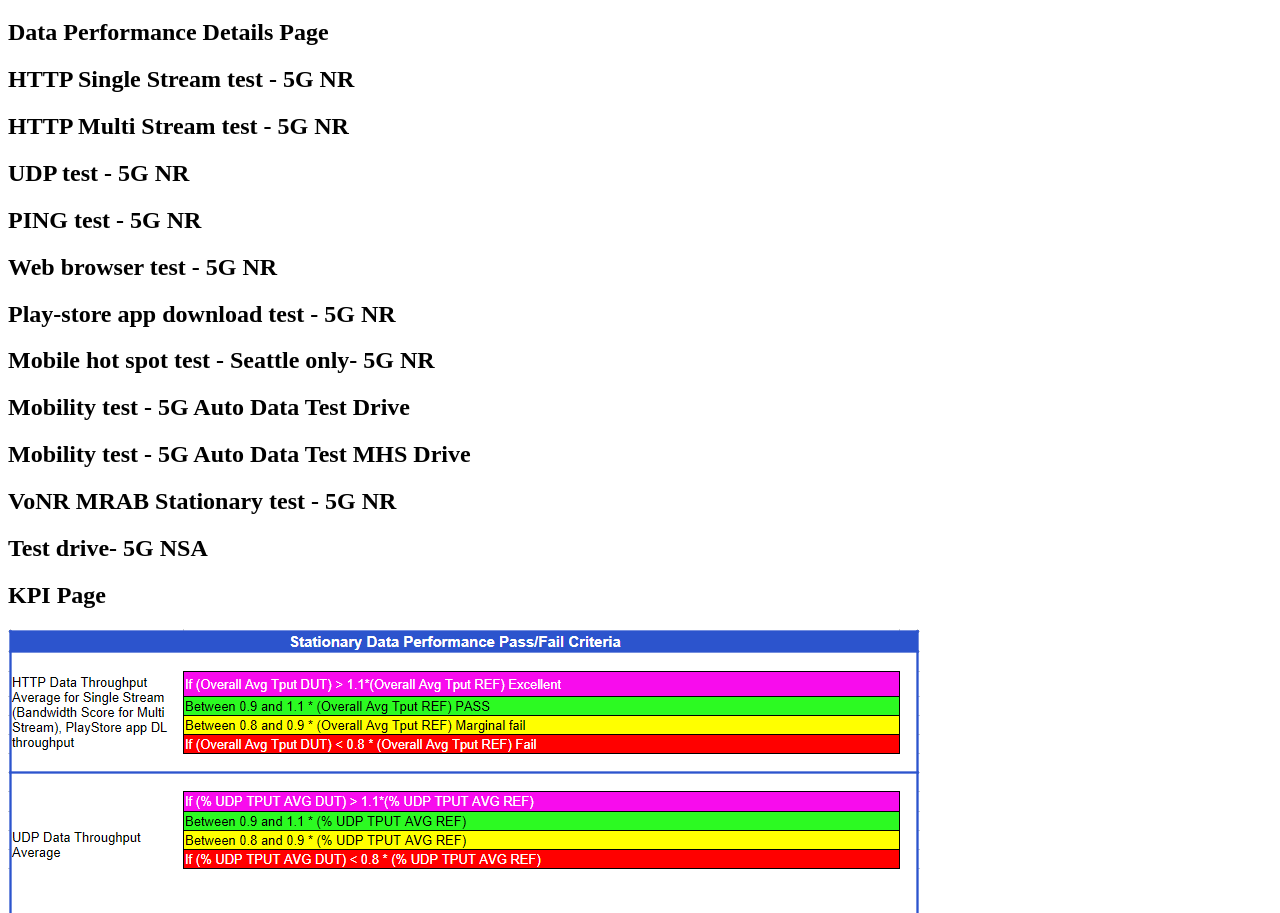
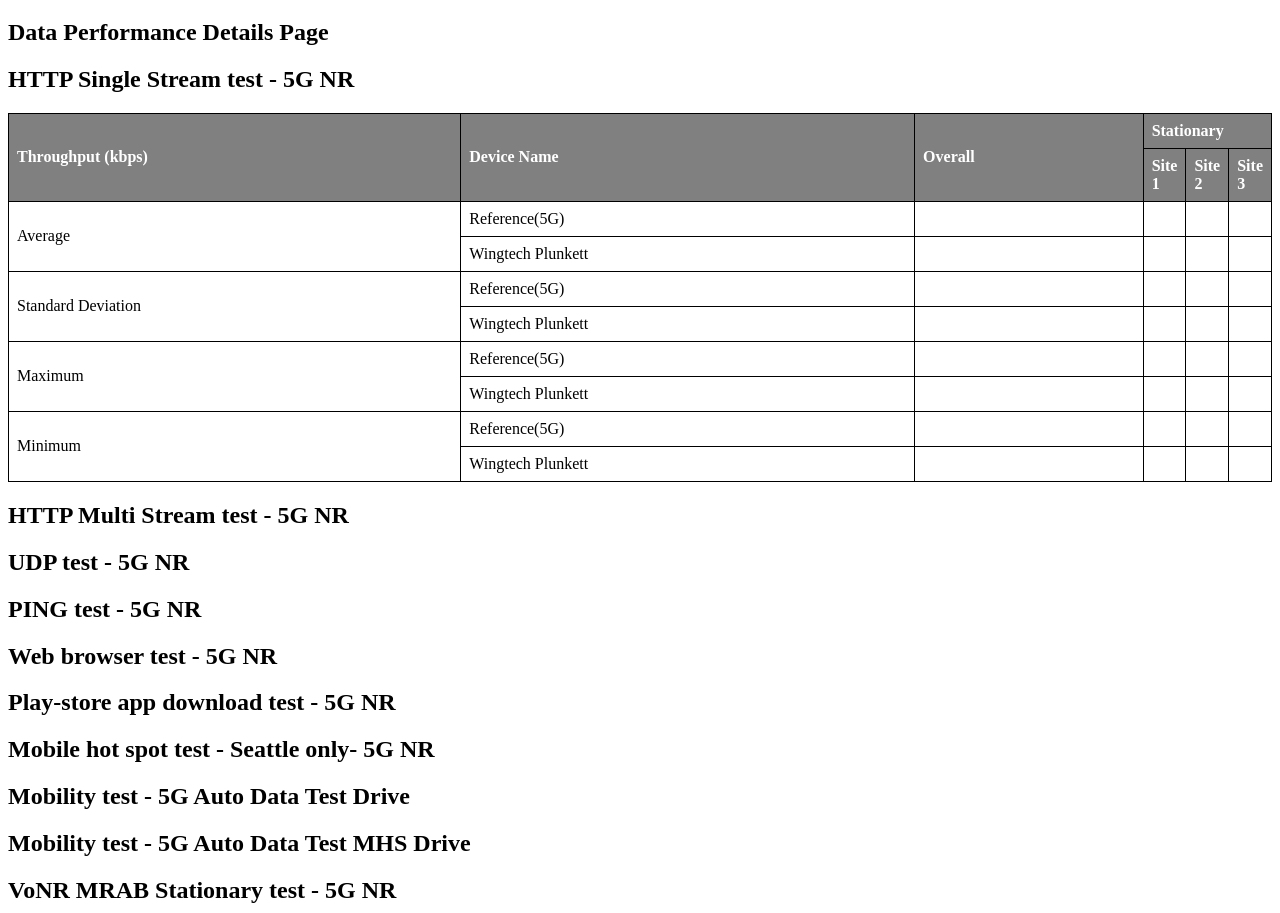
Before and after one commit to LiJieSu0/Fit4Launch_Report, a React (Create React App) app in the folder report-generator-app/: page / in a window 1280 px wide. Shown: the part 2767-3680 px from the top of the page. Built offline with nearby package versions, Linux system fonts and the light colour scheme; what chartjs-plugin-datalabels would draw is missing.

Commit message:
add http ss dl detail table

```diff
--- a/report-generator-app/src/ReportDetails/DataPerformance/DpDetailsPage.js
+++ b/report-generator-app/src/ReportDetails/DataPerformance/DpDetailsPage.js
@@ -1,5 +1,7 @@
 import React from 'react';
 import DpRangeChart from './DpRangeChart';
+import '../../StyleScript/Restricted_Report_Style.css';
+import DpDetailsTable from './DpDetailsTable';
 
 function DpDetailsPage() {
   const dataPerformanceResults = {
@@ -30,7 +32,8 @@ function DpDetailsPage() {
       <h2>HTTP Single Stream test - 5G NR</h2>
       {/* single stream dl overall table */}
       {/* single stream ul overall table */}
-
+      {/* single stream dl details table */}
+      <DpDetailsTable />
 
       </div>
       <div className='page-content'>
--- /dev/null
+++ b/report-generator-app/src/ReportDetails/DataPerformance/DpDetailsTable.js
@@ -0,0 +1,107 @@
+import React from 'react';
+
+function DpDetailsTable() {
+  // Placeholder data for now
+  const tableData = [
+    {
+      category: "Average",
+      deviceName: "Reference(5G)",
+      overall: "",
+      site1: "",
+      site2: "",
+      site3: ""
+    },
+    {
+      category: "Average",
+      deviceName: "Wingtech Plunkett",
+      overall: "",
+      site1: "",
+      site2: "",
+      site3: ""
+    },
+    {
+      category: "Standard Deviation",
+      deviceName: "Reference(5G)",
+      overall: "",
+      site1: "",
+      site2: "",
+      site3: ""
+    },
+    {
+      category: "Standard Deviation",
+      deviceName: "Wingtech Plunkett",
+      overall: "",
+      site1: "",
+      site2: "",
+      site3: ""
+    },
+    {
+      category: "Maximum",
+      deviceName: "Reference(5G)",
+      overall: "",
+      site1: "",
+      site2: "",
+      site3: ""
+    },
+    {
+      category: "Maximum",
+      deviceName: "Wingtech Plunkett",
+      overall: "",
+      site1: "",
+      site2: "",
+      site3: ""
+    },
+    {
+      category: "Minimum",
+      deviceName: "Reference(5G)",
+      overall: "",
+      site1: "",
+      site2: "",
+      site3: ""
+    },
+    {
+      category: "Minimum",
+      deviceName: "Wingtech Plunkett",
+      overall: "",
+      site1: "",
+      site2: "",
+      site3: ""
+    },
+  ];
+
+  return (
+    <div className="page-content">
+      <table className="device-info-table">
+        <thead>
+          <tr>
+            <th rowSpan="2">Throughput (kbps)</th>
+            <th rowSpan="2">Device Name</th>
+            <th rowSpan="2">Overall</th>
+            <th colSpan="3">Stationary</th>
+          </tr>
+          <tr>
+            <th>Site 1</th>
+            <th>Site 2</th>
+            <th>Site 3</th>
+          </tr>
+        </thead>
+        <tbody>
+          {tableData.map((row, index) => (
+            <tr key={index}>
+              {row.deviceName === "Reference(5G)" && (
+                <td rowSpan="2">{row.category}</td>
+              )}
+              <td>{row.deviceName}</td>
+              <td>{row.overall}</td>
+              <td>{row.site1}</td>
+              <td>{row.site2}</td>
+              <td>{row.site3}</td>
+            </tr>
+          ))}
+        </tbody>
+      </table>
+    </div>
+  );
+}
+
+export default DpDetailsTable;
```
